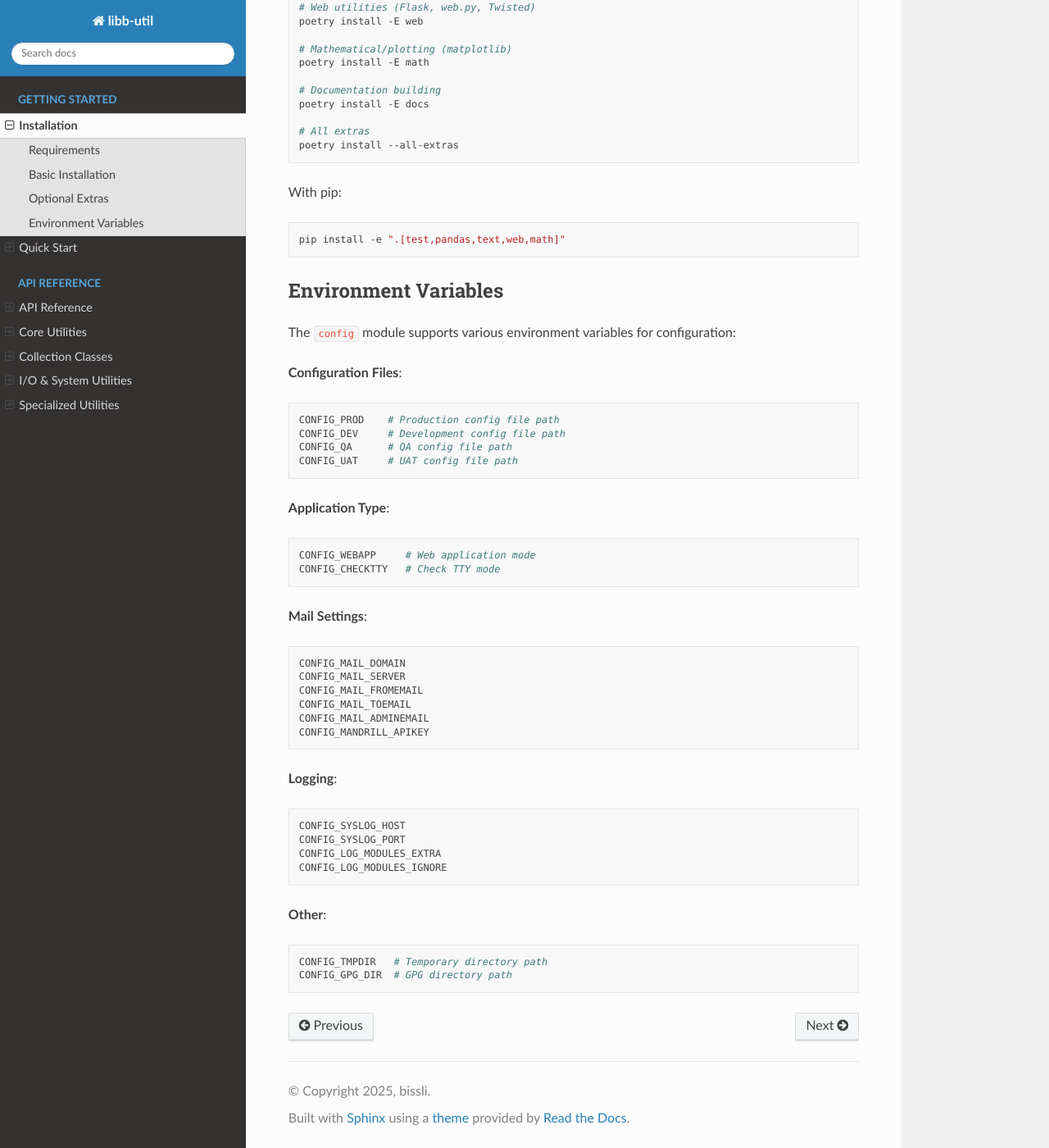
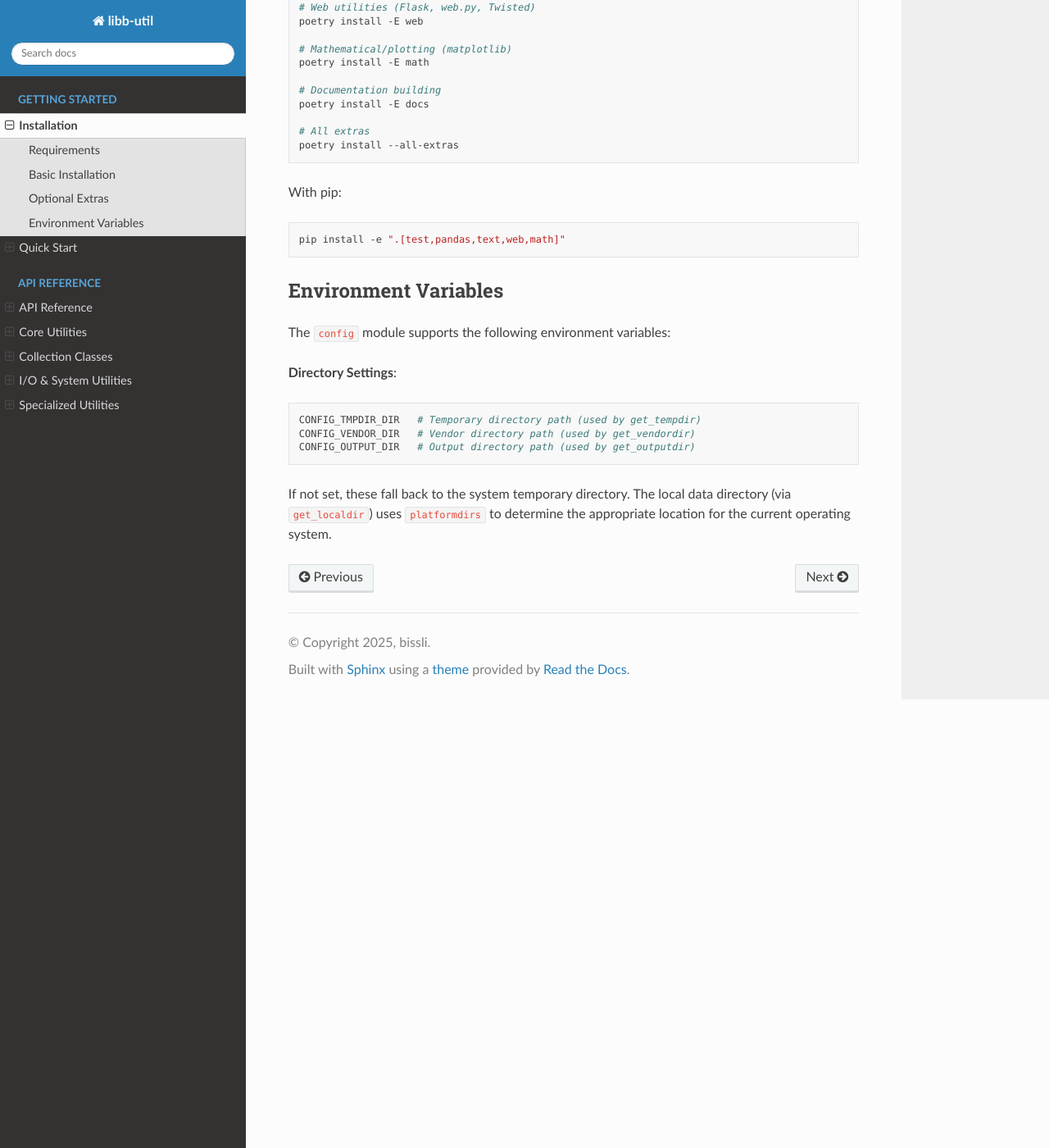
Before and after one commit to bissli/libb-util, a Sphinx documentation site: the page built from docs/source/installation.rst, in a window 1280 px wide and 1400 px high, scrolled down 874 px. Shown: the whole window at 82% size. Built offline with Sphinx 7.4.7 and the Read the Docs theme 3.1.0, drawn with Linux system fonts in a browser that asks for light colours.

Commit message:
Update environment variables docs to match actual code
Remove undocumented variables and add the three CONFIG_*_DIR
variables actually used in config.py.

```diff
--- a/docs/source/installation.rst
+++ b/docs/source/installation.rst
@@ -57,37 +57,14 @@ With pip:
 Environment Variables
 ---------------------
 
-The ``config`` module supports various environment variables for configuration:
+The ``config`` module supports the following environment variables:
 
-**Configuration Files**::
+**Directory Settings**::
 
-    CONFIG_PROD    # Production config file path
-    CONFIG_DEV     # Development config file path
-    CONFIG_QA      # QA config file path
-    CONFIG_UAT     # UAT config file path
+    CONFIG_TMPDIR_DIR   # Temporary directory path (used by get_tempdir)
+    CONFIG_VENDOR_DIR   # Vendor directory path (used by get_vendordir)
+    CONFIG_OUTPUT_DIR   # Output directory path (used by get_outputdir)
 
-**Application Type**::
-
-    CONFIG_WEBAPP     # Web application mode
-    CONFIG_CHECKTTY   # Check TTY mode
-
-**Mail Settings**::
-
-    CONFIG_MAIL_DOMAIN
-    CONFIG_MAIL_SERVER
-    CONFIG_MAIL_FROMEMAIL
-    CONFIG_MAIL_TOEMAIL
-    CONFIG_MAIL_ADMINEMAIL
-    CONFIG_MANDRILL_APIKEY
-
-**Logging**::
-
-    CONFIG_SYSLOG_HOST
-    CONFIG_SYSLOG_PORT
-    CONFIG_LOG_MODULES_EXTRA
-    CONFIG_LOG_MODULES_IGNORE
-
-**Other**::
-
-    CONFIG_TMPDIR   # Temporary directory path
-    CONFIG_GPG_DIR  # GPG directory path
+If not set, these fall back to the system temporary directory. The local
+data directory (via ``get_localdir``) uses ``platformdirs`` to determine
+the appropriate location for the current operating system.
```
